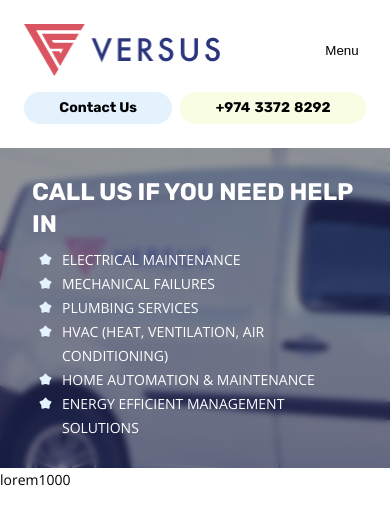
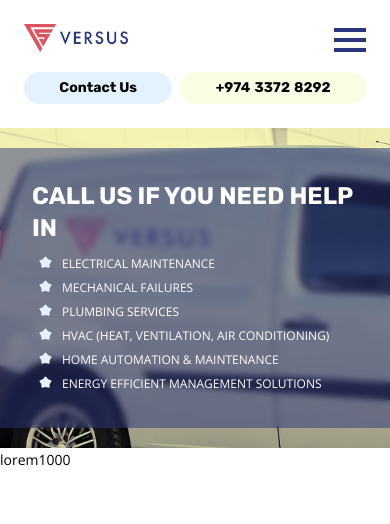
Before and after one commit to rans0000/versus, a website built with Parcel: page src/index.html in a window 390 px wide. Built offline with nearby package versions, Linux system fonts and the light colour scheme.

Commit message:
style hamburger menu

```diff
--- a/src/scss/styles.scss
+++ b/src/scss/styles.scss
@@ -250,8 +250,23 @@ body {
             &::marker {
                 content: url(../images/icon-star.svg);
             }
+
+            @media only screen and (max-width: 600px) {
+                font-size: 1.2rem;
+            }
         }
     }
+}
+.btn-mainmenu-toggle {
+    width: spacing(4);
+    height: spacing(4);
+    border-radius: spacing(0.5);
+    background: white url(../images/icon-burger.svg) no-repeat 50% 50%;
+    text-indent: 100%;
+    white-space: nowrap;
+    overflow: hidden;
+
+    // @todo: animate menu btn
 }
 // -----------------------------------------
 // components ends
@@ -294,6 +309,20 @@ body {
             width: 100%;
         }
     }
+    @media only screen and (max-width: 600px) {
+        .logo {
+            width: spacing(13);
+            height: spacing(4);
+
+            img {
+                width: 100%;
+                height: auto;
+            }
+        }
+        .btn-mainmenu-toggle {
+            justify-self: end;
+        }
+    }
 }
 .body-wrapper {
     display: flex;
```
